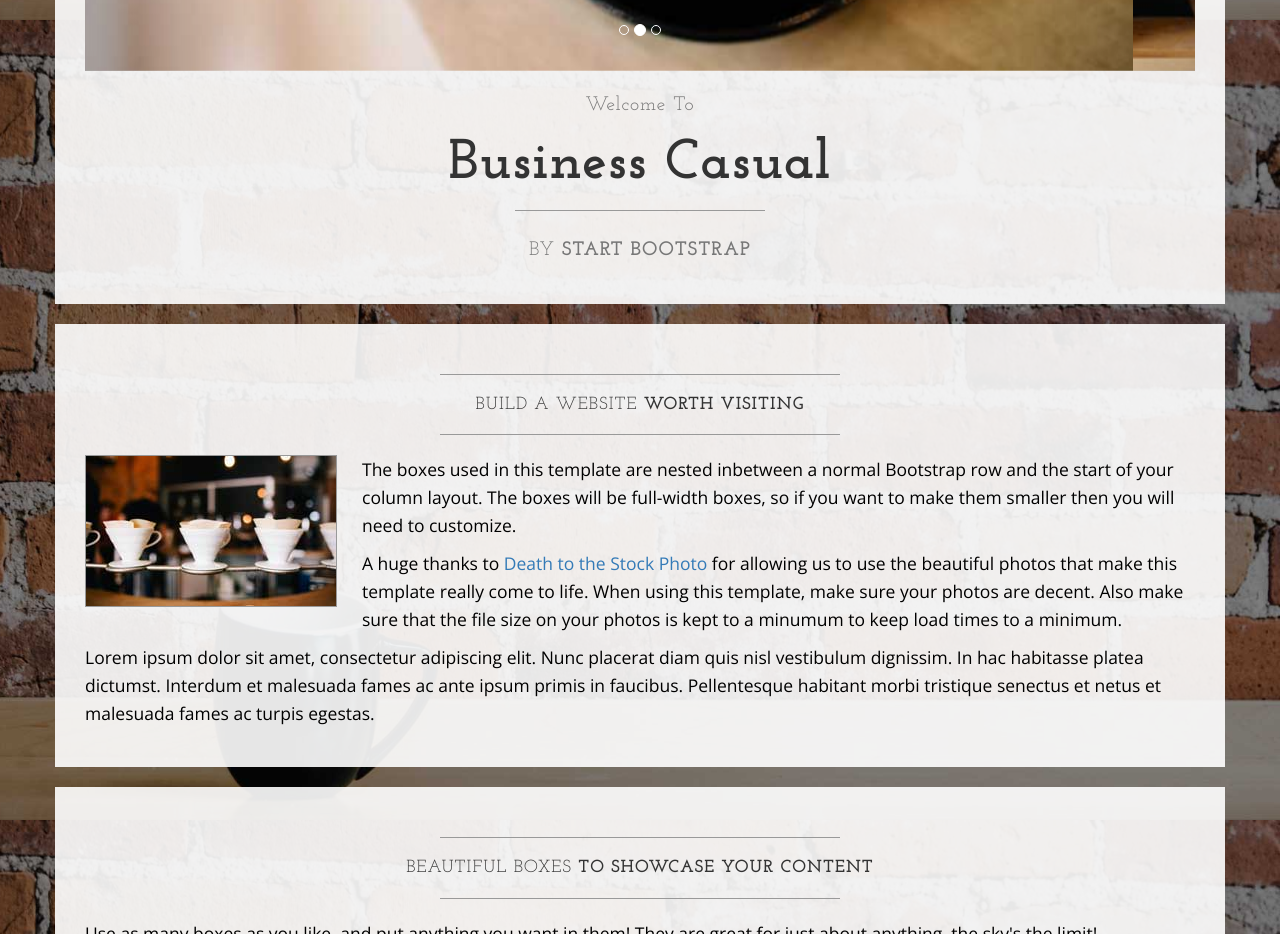
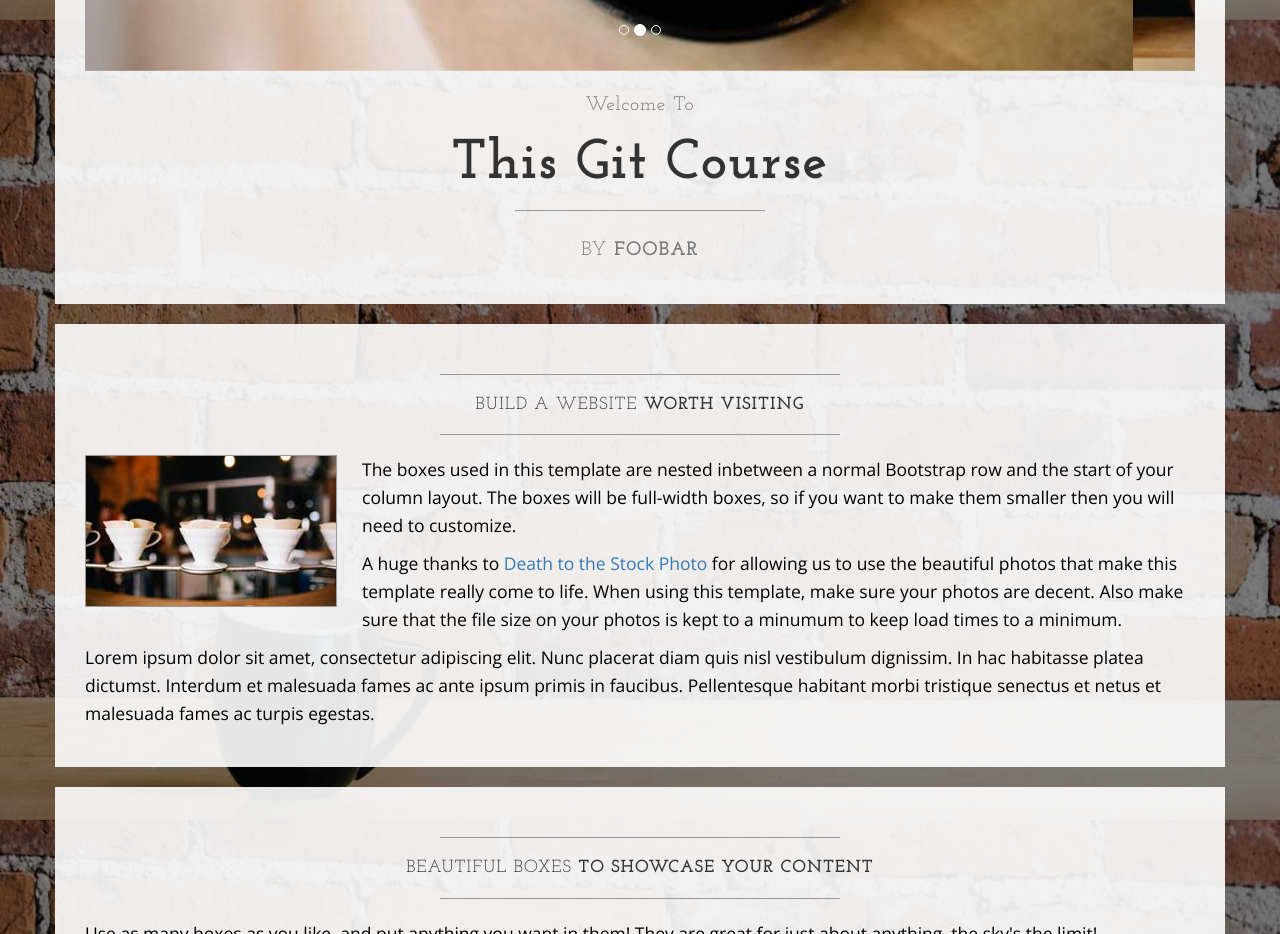
Before and after one commit to foobar-sandbox/Learnable-Git-Course, a plain HTML site: page index.html in a window 1280 px wide. Shown: the part 780-1714 px from the top of the page. Drawn offline with nearby package versions, Linux system fonts and the light colour scheme.

Commit message:
Changed items after carousel

```diff
--- a/index.html
+++ b/index.html
@@ -108,11 +108,11 @@
                     <h2 class="brand-before">
                         <small>Welcome to</small>
                     </h2>
-                    <h1 class="brand-name">Business Casual</h1>
+                    <h1 class="brand-name">This Git Course</h1>
                     <hr class="tagline-divider">
                     <h2>
                         <small>By
-                            <strong>Start Bootstrap</strong>
+                            <strong>foobar</strong>
                         </small>
                     </h2>
                 </div>
```
